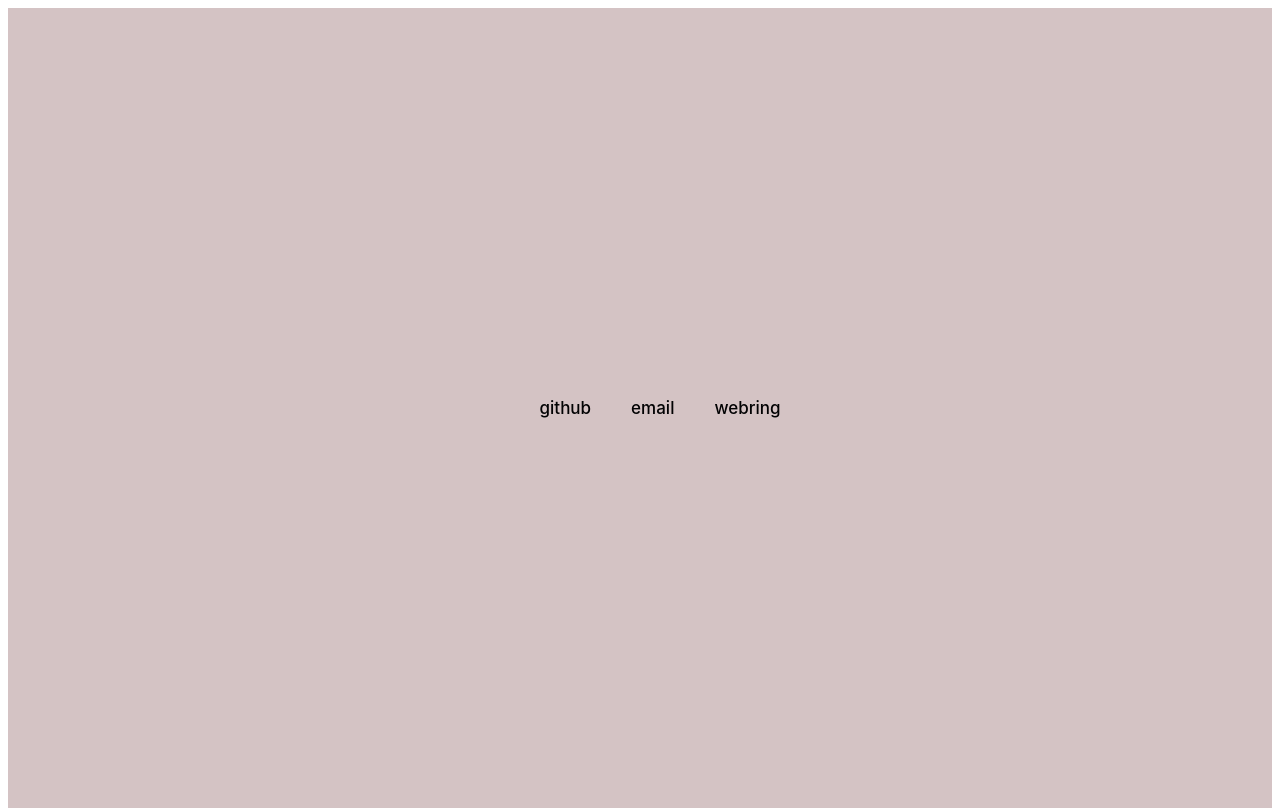
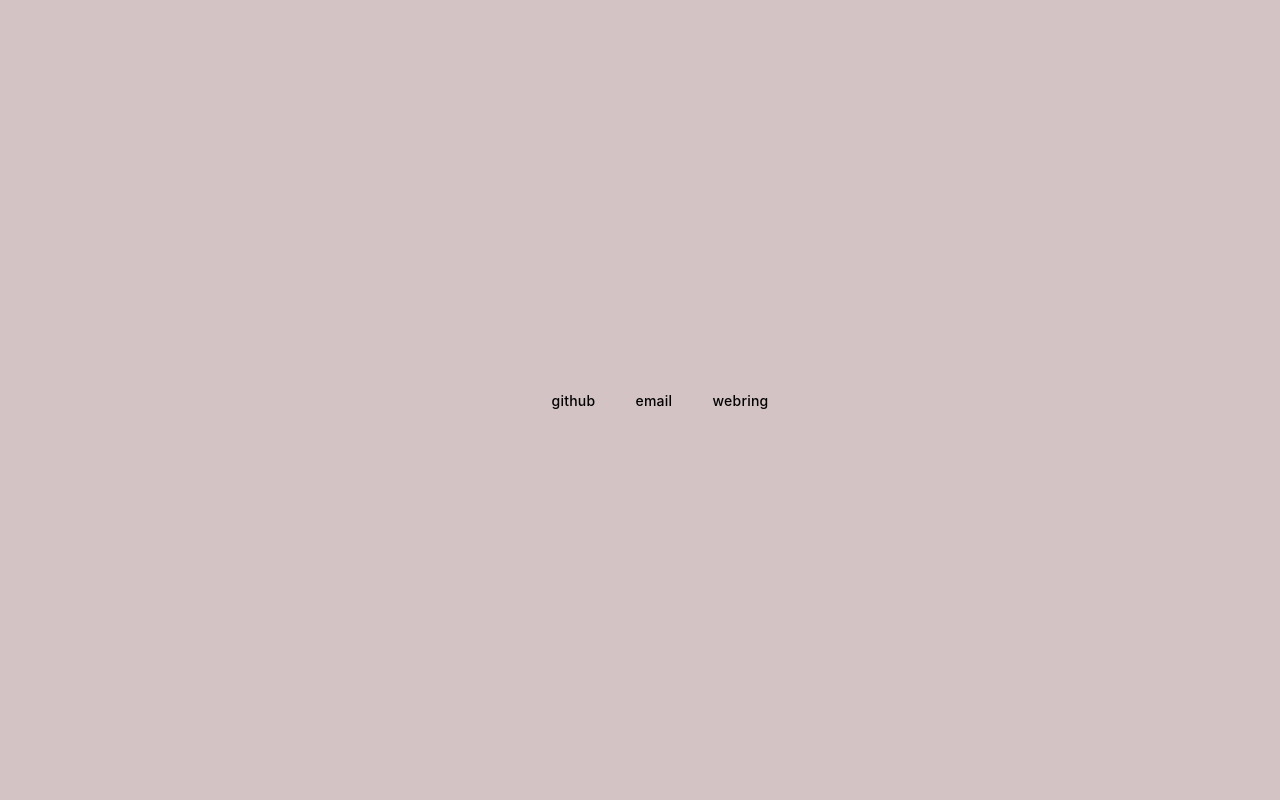
Before and after one commit to mikalcallahan/mindfulness, a Vue app: page / in a window 1280 px wide. Built offline with nearby package versions, Linux system fonts and the light colour scheme.

Commit message:
improve typography

```diff
--- a/src/styles.styl
+++ b/src/styles.styl
@@ -1,17 +1,16 @@
-body, html {
+body, html
   height: 100%
-}
+  margin: 0
+  width: 100%
 
-html {
+html
   font-size: 62.5% // 1.0rem = 10px
-}
 
-body {
+body
   font-family: -apple-system, BlinkMacSystemFont, 'Segoe UI',
     'Helvetica Neue', 'Roboto', 'Oxygen', 'Ubuntu', 'Cantarell', 'Fira Sans',
       'Droid Sans', sans-serif;
-  font-size: 1.7rem
-}
+  font-size: 1.4rem
 
 #app
   background-color: #d4c3c4
@@ -22,3 +21,6 @@ body {
   color #020203
   height: 100%
   width: 100%
+
+a
+  letter-spacing: 0.025rem
--- a/src/views/Home.styl
+++ b/src/views/Home.styl
@@ -1,9 +1,12 @@
+body
+  height: 100vh
+
 .home
   align-items: center
   display: flex
-  height: 100%;
+  height: 100%
   justify-content: center
-  width: 100%;
+  width: 100%
 
 #links-list
   align-items: center
@@ -11,7 +14,7 @@
   justify-content: center
   list-style-type: none
   li
-    font-weight: 550
+    font-weight: 500
     padding: 2rem
     a
       color: inherit
```
